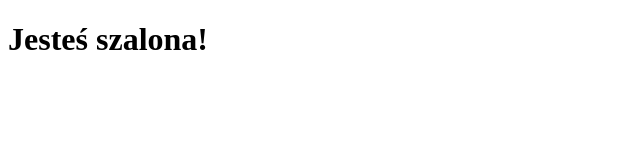
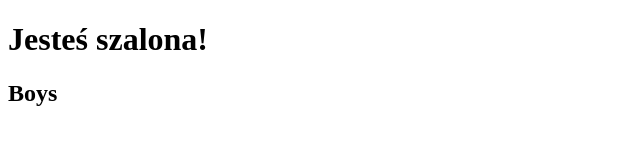
Before and after one commit to Mateusz-Kirmuc/kodilla_project_7_4, a plain HTML site: page index.html in a window 1280 px wide. Shown: the full height of the page, 0-640 px from the left. Drawn offline with Linux system fonts and the light colour scheme.

Commit message:
Add song author

```diff
--- a/index.html
+++ b/index.html
@@ -8,5 +8,6 @@
 </head>
 <body>
   <h1>Jesteś szalona!</h1>
+  <h2>Boys</h2>
 </body>
 </html>
```
